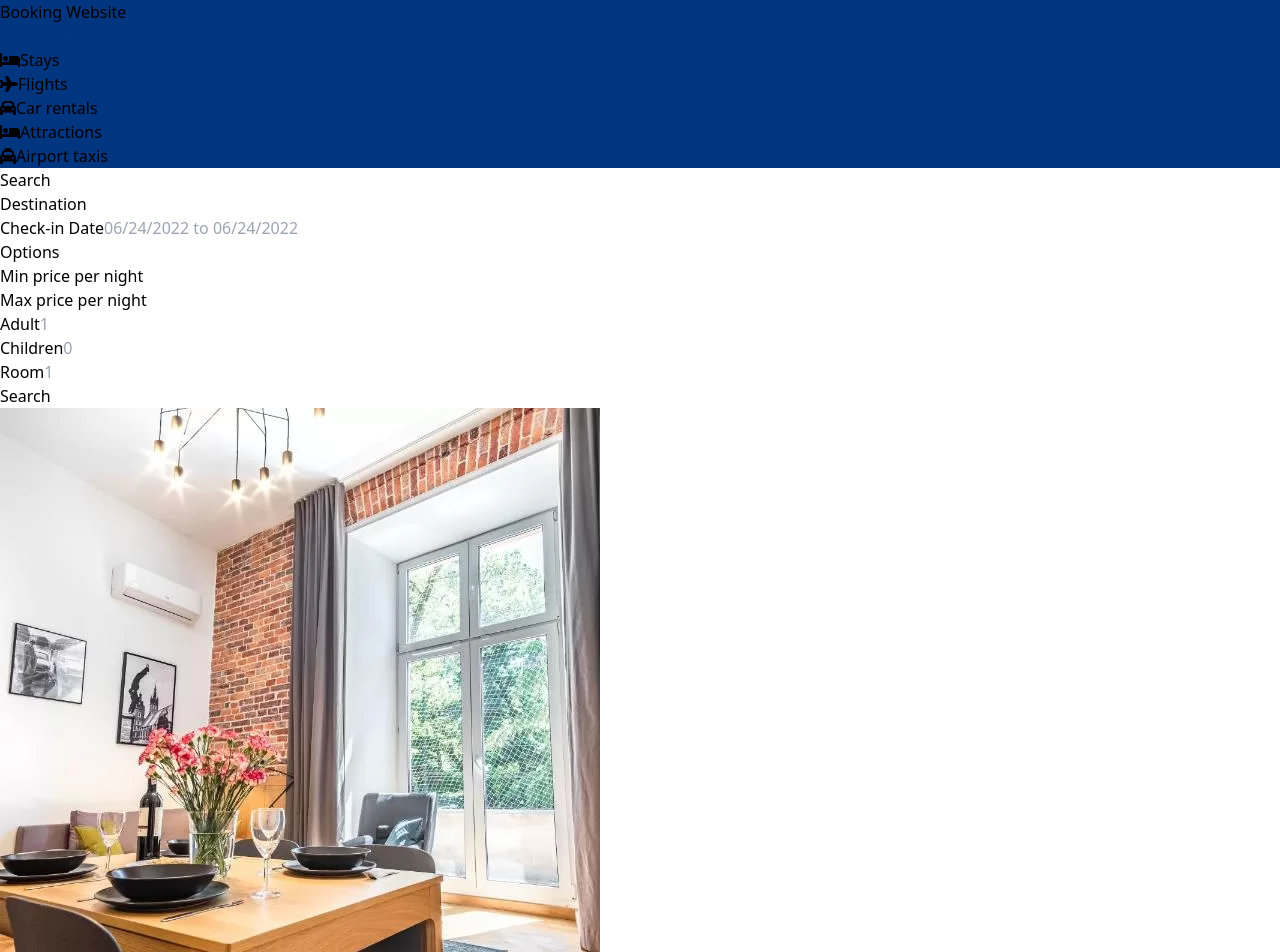
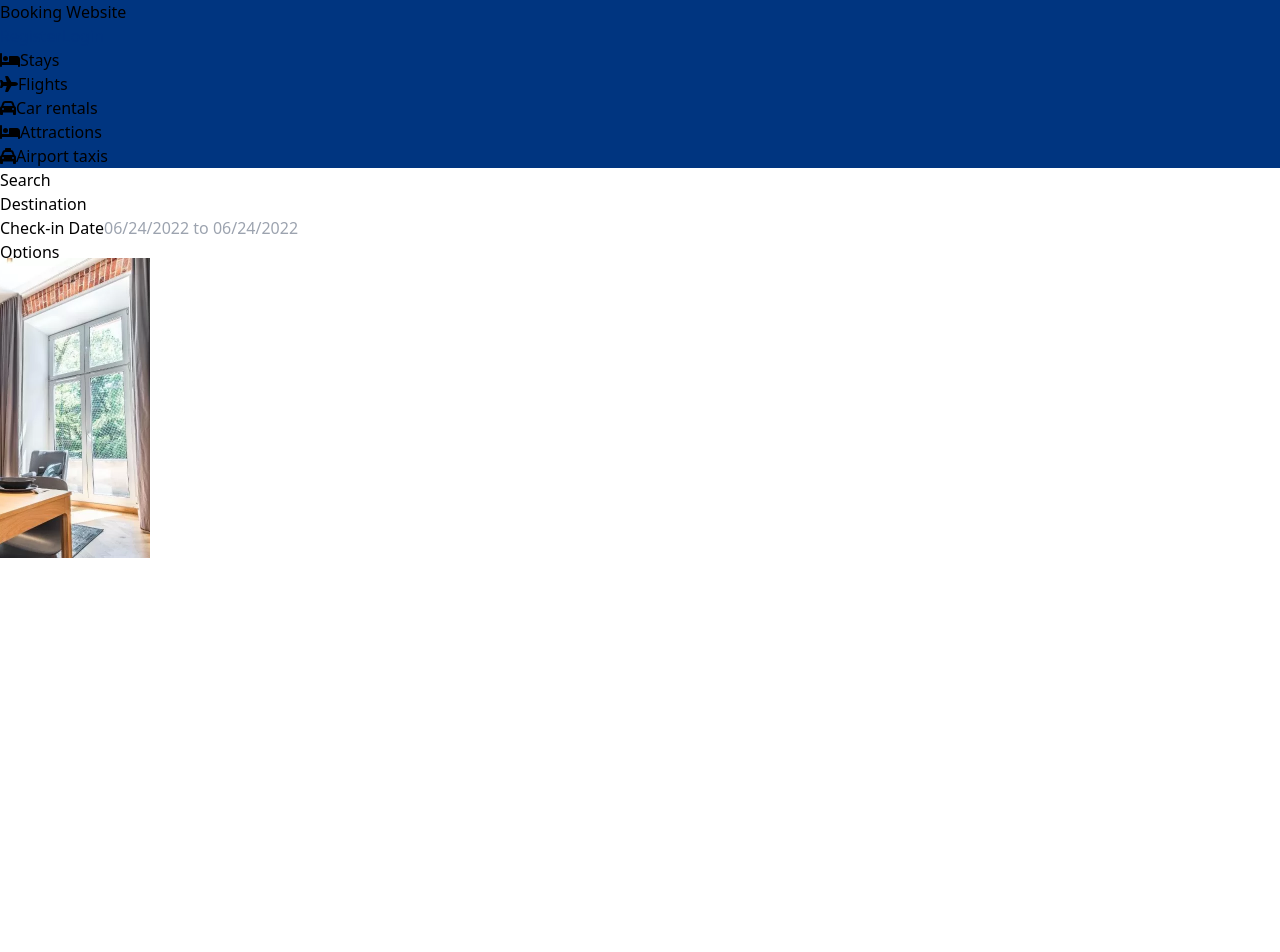
Before and after one commit to tien198/njs301_asm2_clientApp, a React (Vite) app: page /search in a window 1280 px wide. Shown: the top 952 px of the page. Built offline with nearby package versions, Linux system fonts and the light colour scheme.

Commit message:
ImgCard repair

```diff
--- a/src/components/Imgcard.jsx
+++ b/src/components/Imgcard.jsx
@@ -8,14 +8,18 @@ import React, { useState } from "react";
  */
 function Imgcard({ imgUrl, imgAlt, ...props }) {
     const [imgHeight, setImgHeight] = useState('0px');
+    let [isScale, setIsScale] = useState(false);
 
     const onSetImgHeight = e => {
-        setImgHeight(e.currentTarget.offsetWidth + 'px')
+        if (e.currentTarget.offsetWidth > 600)
+            setIsScale(true);
+        setImgHeight(e.currentTarget.parentElement.offsetWidth + 'px')
     };
 
     return (
-        <div className={`overflow-hidden relative w-full`} {...props} style={{ height: imgHeight }} >
-            <img src={imgUrl} alt={imgAlt} className='absolute top-1/2 left-1/2 -translate-x-1/2 -translate-y-1/2 h-max w-max' onLoad={onSetImgHeight} />
+        <div className={`overflow-hidden relative`} {...props} style={{ height: imgHeight }} >
+            <img src={imgUrl} alt={imgAlt} className='absolute top-1/2 left-1/2 max-w-max max-h-max' onLoad={onSetImgHeight} style={{ transform: `translate(-50%, -50%) ${isScale ? 'scale(.35)' : 'scale(.5)'}` }} />
+            {/* -translate-x-1/2 -translate-y-1/2 h-max w-max */}
         </div>
     );
 }
```
